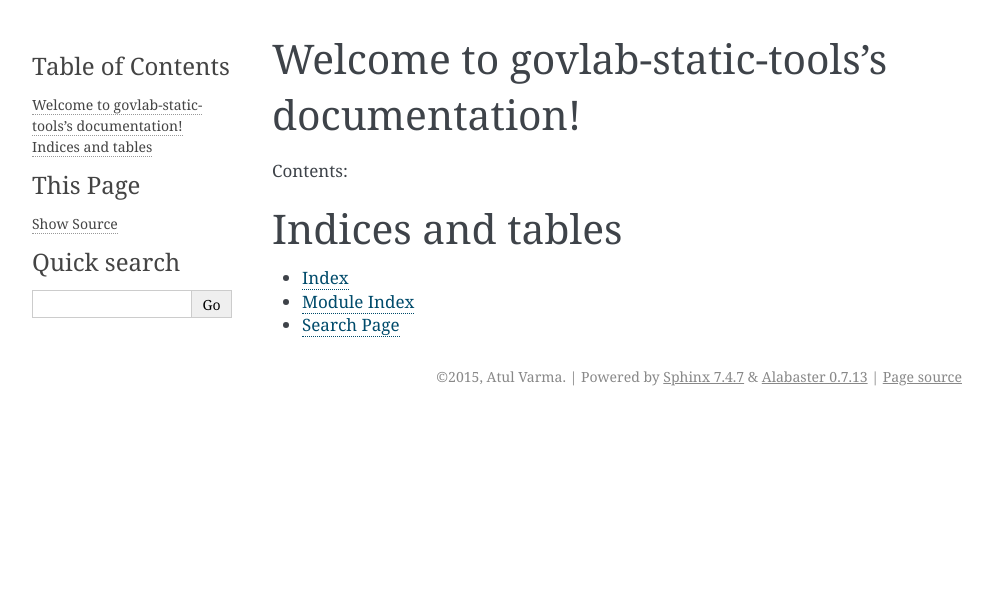
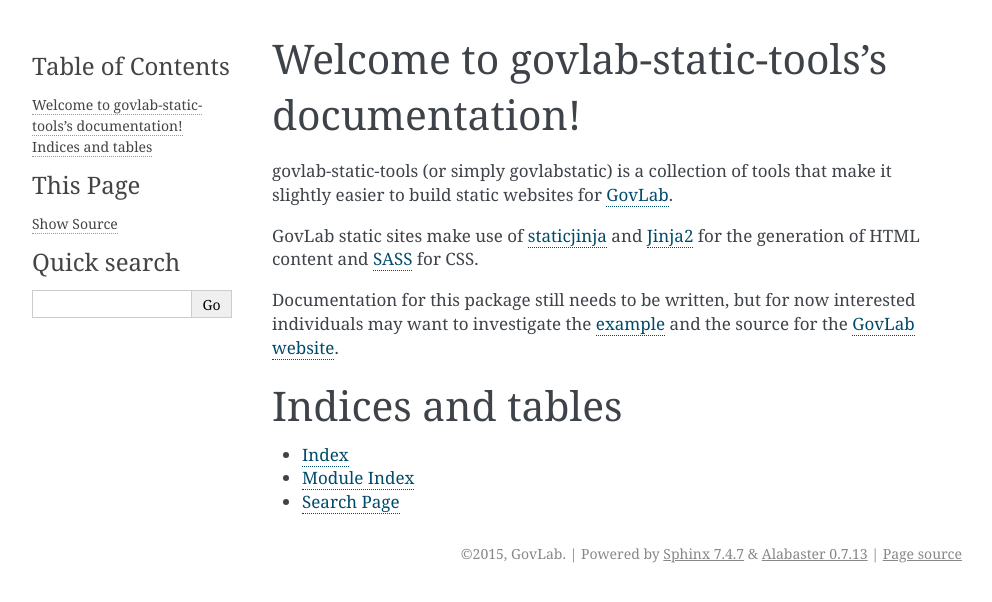
Before and after one commit to GovLab/govlab-static-tools, a Sphinx documentation site: the page built from docs/index.rst, in a window 1280 px wide. Shown: the top 602 px of the page, without its empty margins (148-1140 px from the left). Built offline with Sphinx 7.4.7, drawn with Linux system fonts in a browser that asks for light colours.

Commit message:
update docs

```diff
--- a/docs/conf.py
+++ b/docs/conf.py
@@ -53,8 +53,8 @@
 
 # General information about the project.
 project = u'govlab-static-tools'
-copyright = u'2015, Atul Varma'
-author = u'Atul Varma'
+copyright = u'2015, GovLab'
+author = u'GovLab'
 
 # The version info for the project you're documenting, acts as replacement for
 # |version| and |release|, also used in various other places throughout the
@@ -229,7 +229,7 @@
 #  author, documentclass [howto, manual, or own class]).
 latex_documents = [
   (master_doc, 'govlab-static-tools.tex', u'govlab-static-tools Documentation',
-   u'Atul Varma', 'manual'),
+   u'GovLab', 'manual'),
 ]
 
 # The name of an image file (relative to this directory) to place at the top of
--- a/docs/index.rst
+++ b/docs/index.rst
@@ -6,12 +6,16 @@
 Welcome to govlab-static-tools's documentation!
 ===============================================
 
-Contents:
+govlab-static-tools (or simply govlabstatic) is a collection of tools
+that make it slightly easier to build static websites for
+GovLab_.
 
-.. toctree::
-   :maxdepth: 2
+GovLab static sites make use of staticjinja_ and Jinja2_ for the
+generation of HTML content and SASS_ for CSS.
 
-
+Documentation for this package still needs to be written, but
+for now interested individuals may want to investigate the
+example_ and the source for the `GovLab website`_.
 
 Indices and tables
 ==================
@@ -19,3 +23,10 @@
 * :ref:`genindex`
 * :ref:`modindex`
 * :ref:`search`
+
+.. _example: https://github.com/GovLab/govlab-static-tools/tree/master/example
+.. _GovLab website: https://github.com/GovLab/www.thegovlab.org/
+.. _GovLab: http://thegovlab.org/
+.. _staticjinja: http://staticjinja.readthedocs.org/
+.. _Jinja2: http://jinja.pocoo.org/
+.. _SASS: http://sass-lang.com/
```
Also changed, not shown: README.md (+2 -0 lines).
